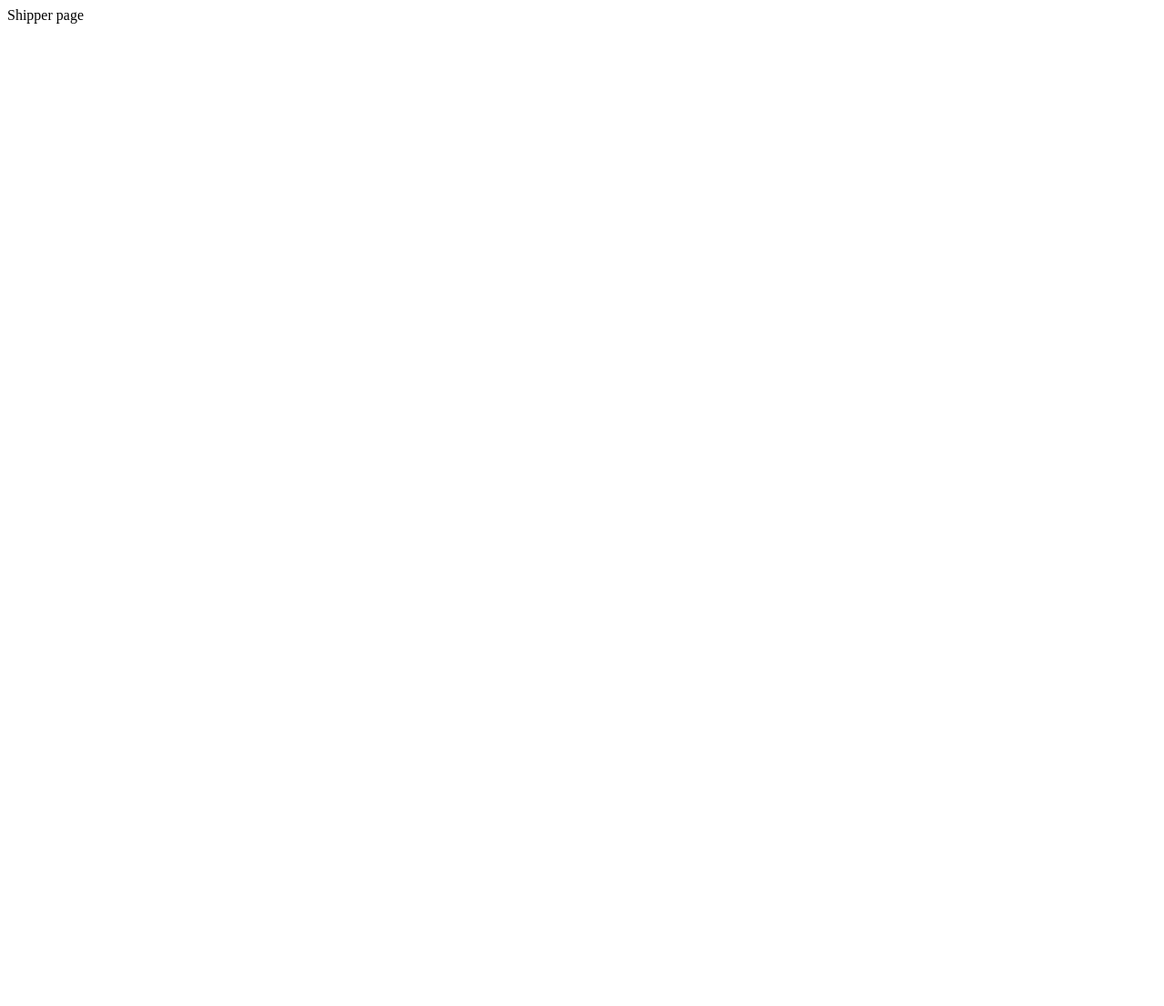
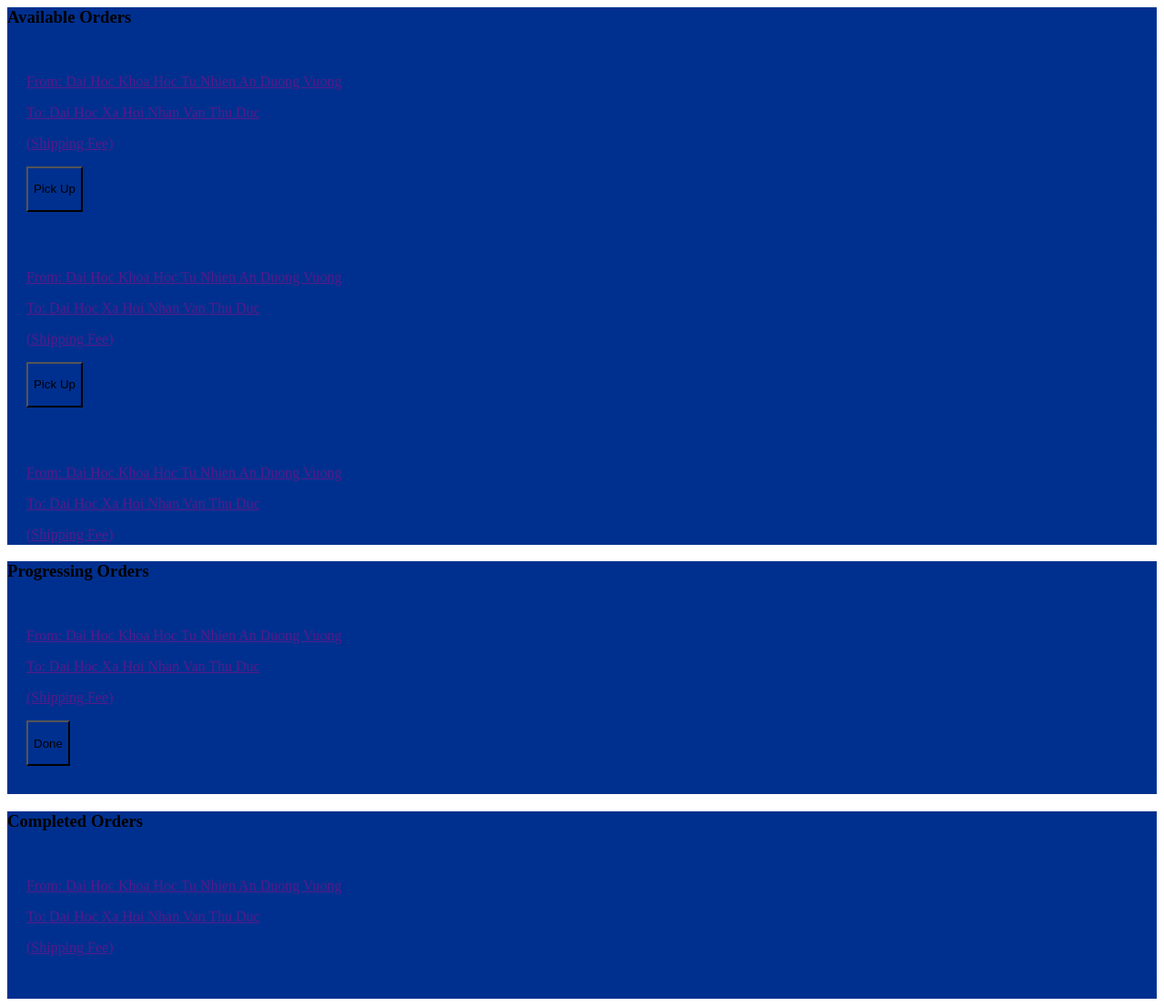
Before and after one commit to quannv02/cs204-final-project, a PHP site: page /views/shipper.php in a window 1280 px wide. Before the commit the page is almost empty. Shown: the whole page at 91% size. Before the commit the page ends 26 px from the top, so only its background shows below. Run offline with PHP 8.4, Linux system fonts and the light colour scheme; some libraries are stand-ins or nearby versions.

Commit message:
update shipper page

```diff
--- /dev/null
+++ b/public/css/shipper.css
@@ -0,0 +1,35 @@
+.orders {
+    background-color: #00308F;
+}
+
+.order {
+    border-radius: 10px;
+    border: solid 1px #00308F;
+    padding: 15px 20px;
+    margin-bottom: 15px;
+}
+
+.orders button {
+    height: 50px;
+    align-self: center;
+    background-color: #00308F;
+}
+
+.orders button:hover {
+    background-color: #e9ecef;
+    color: #00308F !important;
+    border: solid 1px #00308F;
+}
+
+@media (max-width: 710px) {
+    .orders button {
+        display: block;
+        width: 100%;
+        margin-top: 10px;
+    }
+}
+
+.list-group {
+    overflow: scroll;
+    max-height: 550px;
+}
--- a/views/shipper.php
+++ b/views/shipper.php
@@ -1,3 +1,61 @@
-<?php
+<link rel="stylesheet" href="<?= ROOT ?>/public/css/shipper.css"></link>
 
-echo "Shipper page";
+<div class="orders jumbotron bg-white mx-4 my-3 p-5 rounded-0">
+    <h3 class="mb-3">Available Orders</h3>
+    <div class="list-group">
+        <div class="order p-3 d-flex flex-wrap justify-content-between">
+            <a href="" class="order-info">
+                <p class="m-0 font-weight-bold"><span class="font-weight-normal">From: </span> Dai Hoc Khoa Hoc Tu Nhien An Duong Vuong</p>
+                <p class="m-0 font-weight-bold"><span class="font-weight-normal">To: </span>Dai Hoc Xa Hoi Nhan Van Thu Duc</p>
+                <p class="m-0">(Shipping Fee)</p>
+            </a>
+            <button class="btn text-white" type="submit" action="">Pick Up</button>
+        </div>
+        <div class="order p-3 d-flex flex-wrap justify-content-between">
+            <a href="" class="order-info">
+                <p class="m-0 font-weight-bold"><span class="font-weight-normal">From: </span> Dai Hoc Khoa Hoc Tu Nhien An Duong Vuong</p>
+                <p class="m-0 font-weight-bold"><span class="font-weight-normal">To: </span>Dai Hoc Xa Hoi Nhan Van Thu Duc</p>
+                <p class="m-0">(Shipping Fee)</p>
+            </a>
+            <button class="btn text-white" type="submit" action="">Pick Up</button>
+        </div>
+        <div class="order p-3 d-flex flex-wrap justify-content-between">
+            <a href="" class="order-info">
+                <p class="m-0 font-weight-bold"><span class="font-weight-normal">From: </span> Dai Hoc Khoa Hoc Tu Nhien An Duong Vuong</p>
+                <p class="m-0 font-weight-bold"><span class="font-weight-normal">To: </span>Dai Hoc Xa Hoi Nhan Van Thu Duc</p>
+                <p class="m-0">(Shipping Fee)</p>
+            </a>
+            <button class="btn text-white" type="submit" action="">Pick Up</button>
+        </div>
+
+    </div>
+</div>
+
+<div class="orders jumbotron bg-white mx-4 my-3 p-5 rounded-0">
+    <h3 class="mb-3">Progressing Orders</h3>
+    <div class="list-group">
+        <div class="order p-3 d-flex flex-wrap justify-content-between">
+            <a href="" class="order-info">
+                <p class="m-0 font-weight-bold"><span class="font-weight-normal">From: </span> Dai Hoc Khoa Hoc Tu Nhien An Duong Vuong</p>
+                <p class="m-0 font-weight-bold"><span class="font-weight-normal">To: </span>Dai Hoc Xa Hoi Nhan Van Thu Duc</p>
+                <p class="m-0">(Shipping Fee)</p>
+            </a>
+            <button class="btn text-white" type="submit" action="">Done</button>
+        </div>
+
+    </div>
+</div>
+
+<div class="orders jumbotron bg-white mx-4 my-3 p-5 rounded-0">
+    <h3 class="mb-3">Completed Orders</h3>
+    <div class="list-group">
+        <div class="order p-3 d-flex flex-wrap justify-content-between">
+            <a href="" class="rder-info">
+                <p class="m-0 font-weight-bold"><span class="font-weight-normal">From: </span> Dai Hoc Khoa Hoc Tu Nhien An Duong Vuong</p>
+                <p class="m-0 font-weight-bold"><span class="font-weight-normal">To: </span>Dai Hoc Xa Hoi Nhan Van Thu Duc</p>
+                <p class="m-0">(Shipping Fee)</p>
+            </a>
+        </div>
+
+    </div>
+</div>
```
